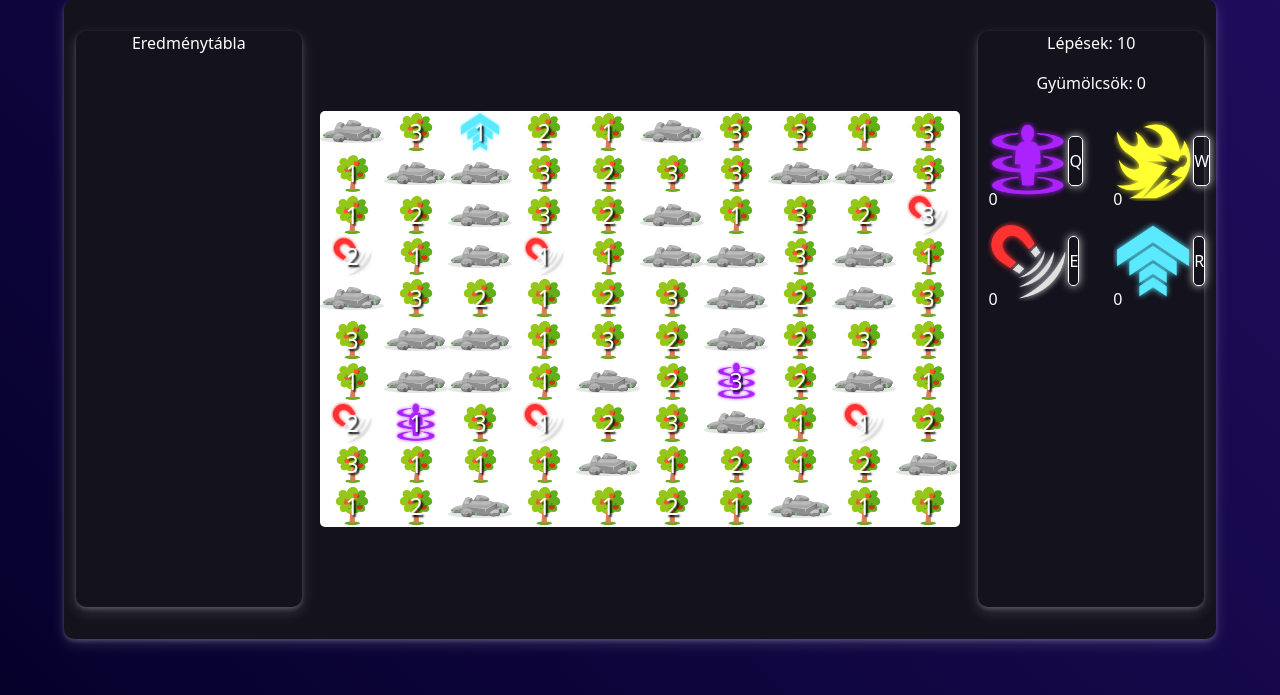
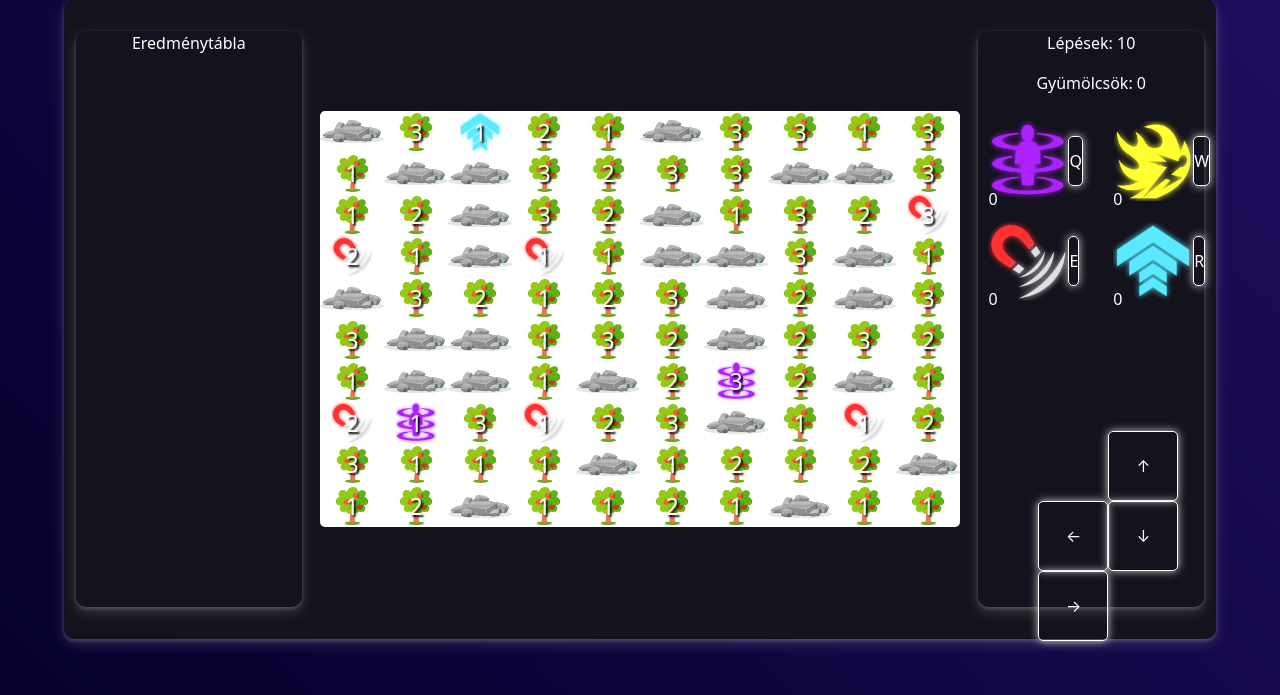
Before and after one commit to budaizalan/undefined, a PHP site: page / in a window 1280 px wide. Shown: the part 105-800 px from the top of the page. Run offline with PHP 8.4, Linux system fonts and the light colour scheme.

Commit message:
Arrows beginning

```diff
--- a/MasodikFordulo/index.html
+++ b/MasodikFordulo/index.html
@@ -44,6 +44,8 @@
                 <div class="game-scoreboard">
                     <p>Lépések: <span id="game-steps">0</span></p>
                     <p>Gyümölcsök: <span id="game-fruits">0</span></p>
+                    <div class="abilities">
+
                         <div class="row">
                             <div class="col-6">
                                 <span class="ability">
@@ -77,6 +79,34 @@
                             </div>
                         </div>
                     </div>
+                    <div class="movementkeys">
+                        <div class="row upperrow">
+                            <div class="keysplace"></div>
+                            <span class="keys">
+                                <div class="col-4">
+                                    <span class="key" id="key-up">↑</span>
+                                </div>
+                            </span>
+                        </div>
+                        <div class="row underrow">
+                            <span class="keys">
+                                <div class="col-4">
+                                    <span class="key" id="key-left">←</span>
+                                </div>
+                            </span>
+                            <span class="keys">
+                                <div class="col-4">
+                                    <span class="key" id="key-up">↓</span>
+                                </div>
+                            </span>
+                            <span class="keys">
+                                <div class="col-4">
+                                    <span class="key" id="key-down">→</span>
+                                </div>
+                            </span>
+                        </div>
+                    </div>
+                </div>
             </div>
         </div>
     </main>
--- a/MasodikFordulo/public/app.js
+++ b/MasodikFordulo/public/app.js
@@ -271,6 +271,8 @@ body.addEventListener('keydown', (e) => {
             sensibleStep = false;
         }
         else if (e.key === 'ArrowLeft' && game.map[ploc._position.y][ploc._position.x - 1].fruits != 0) {
+            let keyleft = document.getElementById('#key-left');
+            keyleft.classList.add('active');
             if (IsAbilityActivated && activatedAbility == 'dash') {
                 dashFruitGathering(ploc.dashLeft(game.map));
             }
--- a/MasodikFordulo/src/app.ts
+++ b/MasodikFordulo/src/app.ts
@@ -281,6 +281,8 @@ body!.addEventListener('keydown', (e) => {
             sensibleStep = false;
         }
         else if ((e as KeyboardEvent).key === 'ArrowLeft' && game.map[ploc._position.y][ploc._position.x-1].fruits != 0 ) {
+            let keyleft = document.getElementById('#key-left');
+            keyleft!.classList.add('active')
             if(IsAbilityActivated && activatedAbility == 'dash'){
                 dashFruitGathering(ploc.dashLeft(game.map));
             } else {
--- a/MasodikFordulo/style.css
+++ b/MasodikFordulo/style.css
@@ -202,6 +202,43 @@ main{
   color: white;
 }
 
+.movementkeys{
+  margin-left: 9vh;
+  margin-top: 15vh;
+}
+
+.key {
+  font-size: 2vh;
+}
+
+.keys .active {
+  background-color: #14a143;
+}
+
+.keys {
+  display: flex;
+  color: white;
+  border: 1px solid white;
+  box-shadow: 0 0 8px rgb(207, 207, 207);
+  height: 70px;
+  width: 70px;
+  align-items: center;
+  justify-content: center;
+  border-radius: 5px;
+  transition: background-color 0.3s;
+  user-select: none;
+  -webkit-user-select: none;
+  -moz-user-select: none;
+  background-size: contain;
+  background-repeat: no-repeat;
+  background-position: center;
+}
+
+.upperrow {
+  padding-left: 70px;
+  text-align: center;
+}
+
 .cell {
   width: calc(50vw / var(--map-size));
   height: calc(32.5vw / var(--map-size));
```
Lines whose indentation alone changed are shown as unchanged.
